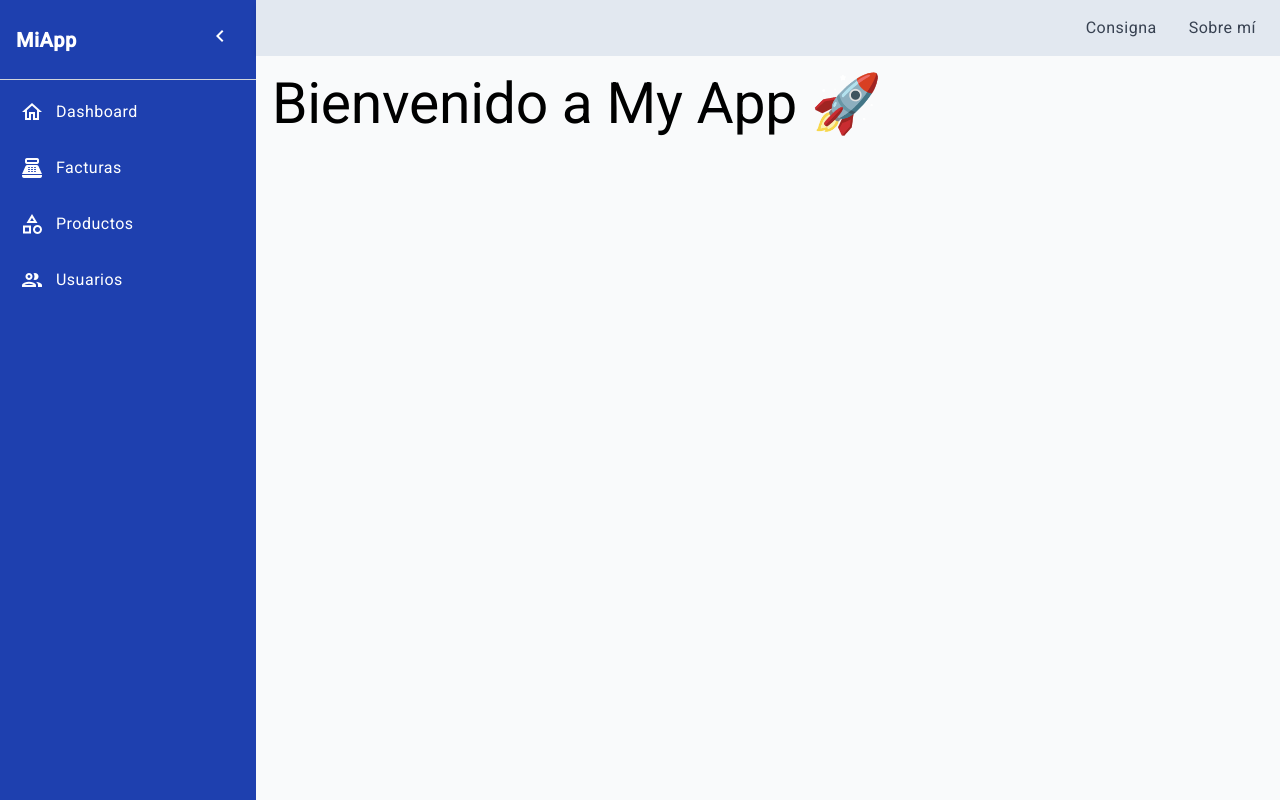
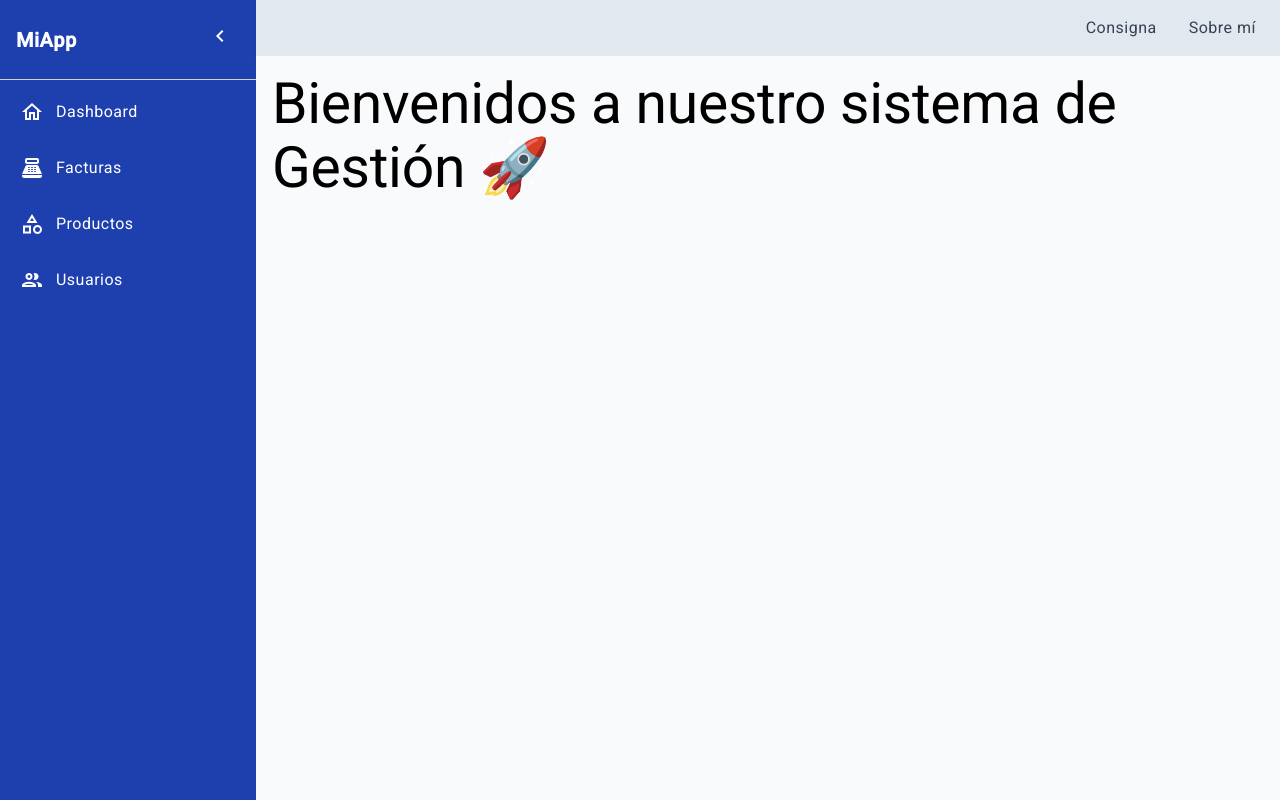
Before and after one commit to jeronimohuincaman/microservices, an Angular app in the folder dw_gestion_tp_final_2025/: page / in a window 1280 px wide. Built offline with nearby package versions, Linux system fonts and the light colour scheme.

Commit message:
Feat: Home | Update welcome message to reflect system purpose.

```diff
--- a/dw_gestion_tp_final_2025/src/app/modules/home/components/home.component.html
+++ b/dw_gestion_tp_final_2025/src/app/modules/home/components/home.component.html
@@ -1 +1 @@
-<h1 class="text-3xl font-bold">Bienvenido a My App 🚀</h1>
+<h1 class="text-3xl font-bold">Bienvenidos a nuestro sistema de Gestión 🚀</h1>
```
